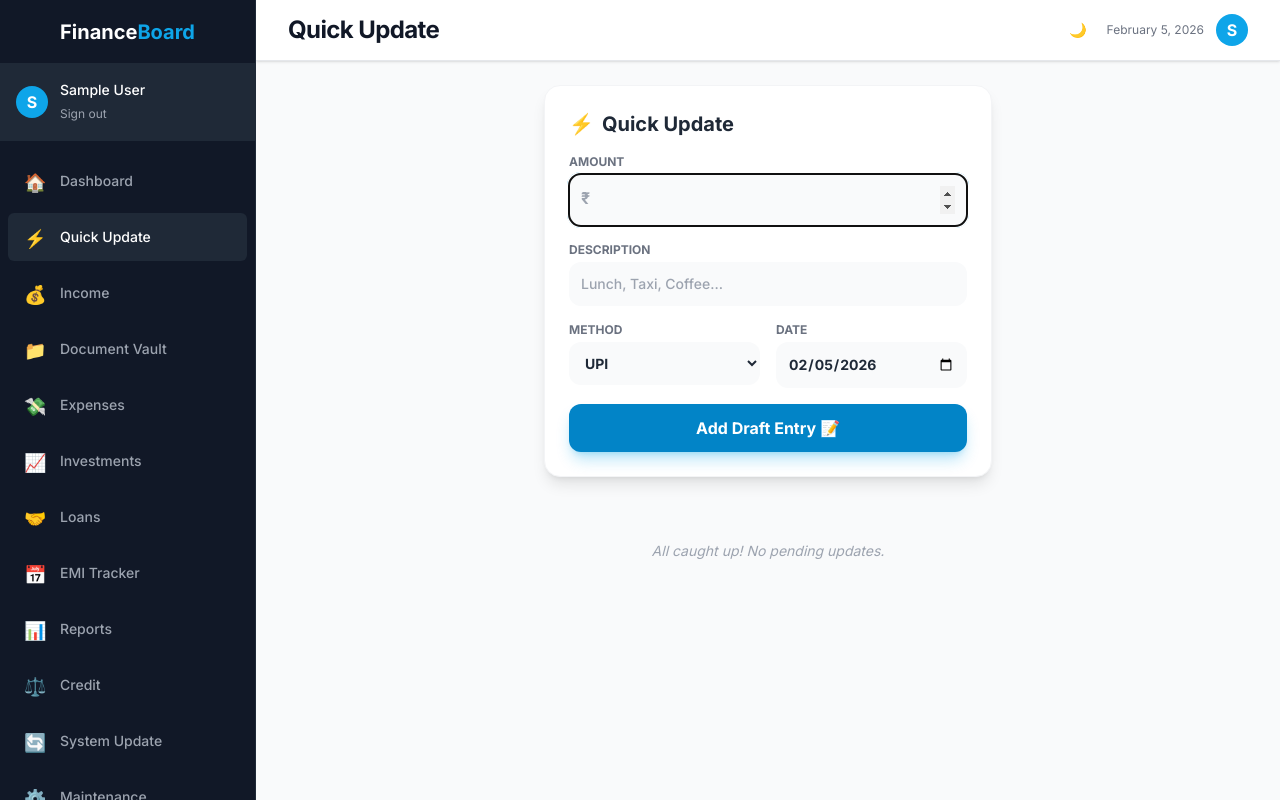
After one commit to sanjaykshebbar/Personnel_Finance_Board, a PHP site: page /pages/quick_add.php in a window 1280 px wide. The commit adds this page. Run offline with PHP 8.4, Linux system fonts and the light colour scheme; the visitor is signed in with stand-in values (Sample User, id 1); style sheets or scripts are compiled from the project's sources; some libraries are stand-ins or nearby versions.

Commit message:
v2.2.0: Added Quick Update feature for rapaid expense logging and sync

```diff
--- a/config/database.php
+++ b/config/database.php
@@ -146,6 +146,18 @@ function initDb($pdo) {
         FOREIGN KEY (user_id) REFERENCES users(id) ON DELETE CASCADE
     )";
 
+    // 9. Quick Entries (Drafts) Table
+    $queries[] = "CREATE TABLE IF NOT EXISTS quick_entries (
+        id INTEGER PRIMARY KEY AUTOINCREMENT,
+        user_id INTEGER,
+        amount REAL NOT NULL,
+        description TEXT,
+        payment_method TEXT NOT NULL,
+        date DATE NOT NULL,
+        created_at DATETIME DEFAULT CURRENT_TIMESTAMP,
+        FOREIGN KEY (user_id) REFERENCES users(id) ON DELETE CASCADE
+    )";
+
     // Execute creation queries
     foreach ($queries as $q) {
         $pdo->exec($q);
--- a/config/version.php
+++ b/config/version.php
@@ -2,7 +2,7 @@
 // config/version.php
 // Version tracking for OTA updates
 
-define('APP_VERSION', '2.1.2');
+define('APP_VERSION', '2.2.0');
 define('APP_NAME', 'Finance Board');
 define('LAST_UPDATE_COMMIT', 'unknown');
 define('LAST_UPDATE_DATE', 'unknown');
--- a/includes/nav.php
+++ b/includes/nav.php
@@ -4,6 +4,7 @@ $prefix = (basename(dirname($_SERVER['PHP_SELF'])) == 'expense-tracker') ? './'
 
 $navItems = [
     ['name' => 'Dashboard', 'url' => $prefix . 'index.php', 'icon' => 'home'],
+    ['name' => 'Quick Update', 'url' => $prefix . 'pages/quick_add.php', 'icon' => 'bolt'],
     ['name' => 'Income', 'url' => $prefix . 'pages/income.php', 'icon' => 'banknotes'],
     ['name' => 'Document Vault', 'url' => $prefix . 'pages/vault.php', 'icon' => 'folder'],
     ['name' => 'Expenses', 'url' => $prefix . 'pages/expenses.php', 'icon' => 'credit-card'],
@@ -53,6 +54,7 @@ if (!function_exists('isDataActive')) {
                         <?php
                         switch($item['icon']) {
                             case 'home': echo '🏠'; break;
+                            case 'bolt': echo '⚡'; break;
                             case 'banknotes': echo '💰'; break;
                             case 'credit-card': echo '💸'; break;
                             case 'trending-up': echo '📈'; break;
@@ -122,6 +124,7 @@ if (!function_exists('isDataActive')) {
                         <?php
                         switch($item['icon']) {
                             case 'home': echo '🏠'; break;
+                            case 'bolt': echo '⚡'; break;
                             case 'banknotes': echo '💰'; break;
                             case 'credit-card': echo '💸'; break;
                             case 'trending-up': echo '📈'; break;
--- /dev/null
+++ b/pages/quick_add.php
@@ -0,0 +1,167 @@
+<?php
+require_once '../config/database.php';
+require_once '../includes/auth.php';
+requireLogin();
+
+$userId = getCurrentUserId();
+$pageTitle = 'Quick Update';
+
+// Handle Actions
+if ($_SERVER['REQUEST_METHOD'] === 'POST') {
+    if (isset($_POST['action']) && $_POST['action'] === 'add') {
+        // ADD NEW ENTRY
+        $amount = $_POST['amount'];
+        $desc = $_POST['description'];
+        $method = $_POST['payment_method'];
+        $date = $_POST['date'];
+
+        $stmt = $pdo->prepare("INSERT INTO quick_entries (user_id, amount, description, payment_method, date) VALUES (?, ?, ?, ?, ?)");
+        $stmt->execute([$userId, $amount, $desc, $method, $date]);
+        $_SESSION['flash_message'] = "Draft entry added.";
+
+    } elseif (isset($_POST['action']) && $_POST['action'] === 'sync_all') {
+        // SYNC ALL ENTRIES
+        $stmt = $pdo->prepare("SELECT * FROM quick_entries WHERE user_id = ?");
+        $stmt->execute([$userId]);
+        $entries = $stmt->fetchAll();
+
+        if ($entries) {
+            $pdo->beginTransaction();
+            try {
+                $insStmt = $pdo->prepare("INSERT INTO expenses (user_id, date, category, description, amount, payment_method) VALUES (?, ?, 'Other', ?, ?, ?)");
+                $delStmt = $pdo->prepare("DELETE FROM quick_entries WHERE id = ?");
+
+                foreach ($entries as $e) {
+                    // Defaulting category to 'Other' for quick add, user can change later if needed or we can add category dropdown
+                    $insStmt->execute([$userId, $e['date'], $e['description'], $e['amount'], $e['payment_method']]);
+                    $delStmt->execute([$e['id']]);
+                }
+
+                $pdo->commit();
+                $_SESSION['flash_message'] = count($entries) . " entries synced successfully! 🚀";
+            } catch (Exception $e) {
+                $pdo->rollBack();
+                $_SESSION['flash_message'] = "Sync failed: " . $e->getMessage();
+            }
+        } else {
+            $_SESSION['flash_message'] = "No entries to sync.";
+        }
+    } elseif (isset($_POST['delete_id'])) {
+        // DELETE PENDING ENTRY
+        $stmt = $pdo->prepare("DELETE FROM quick_entries WHERE id = ? AND user_id = ?");
+        $stmt->execute([$_POST['delete_id'], $userId]);
+        $_SESSION['flash_message'] = "Draft deleted.";
+    }
+
+    header("Location: quick_add.php");
+    exit;
+}
+
+require_once '../includes/header.php';
+
+// Fetch Pending Entries
+$stmt = $pdo->prepare("SELECT * FROM quick_entries WHERE user_id = ? ORDER BY date DESC, id DESC");
+$stmt->execute([$userId]);
+$pendingEntries = $stmt->fetchAll();
+
+// Fetch Payment Methods
+$paymentMethods = ['UPI', 'Cash', 'Bank Account'];
+$creditStmt = $pdo->prepare("SELECT provider_name FROM credit_accounts WHERE user_id = ?");
+$creditStmt->execute([$userId]);
+while ($row = $creditStmt->fetch()) {
+    $paymentMethods[] = $row['provider_name'];
+}
+?>
+
+<div class="max-w-md mx-auto space-y-6">
+
+    <!-- Quick Add Form -->
+    <div class="bg-white dark:bg-gray-800 p-6 rounded-2xl shadow-lg border border-gray-100 dark:border-gray-700">
+        <h2 class="text-xl font-bold text-gray-800 dark:text-white mb-4 flex items-center gap-2">
+            <span>⚡</span> Quick Update
+        </h2>
+
+        <form method="POST" class="space-y-4">
+            <input type="hidden" name="action" value="add">
+
+            <div>
+                <label class="block text-xs font-bold text-gray-500 uppercase mb-1">Amount</label>
+                <div class="relative">
+                    <span class="absolute left-3 top-3 text-gray-400 font-bold">₹</span>
+                    <input type="number" step="0.01" name="amount" required autofocus
+                           class="w-full pl-8 p-3 bg-gray-50 dark:bg-gray-900 border-none rounded-xl text-lg font-black focus:ring-2 focus:ring-brand-500">
+                </div>
+            </div>
+
+            <div>
+                <label class="block text-xs font-bold text-gray-500 uppercase mb-1">Description</label>
+                <input type="text" name="description" placeholder="Lunch, Taxi, Coffee..."
+                       class="w-full p-3 bg-gray-50 dark:bg-gray-900 border-none rounded-xl text-sm font-medium focus:ring-2 focus:ring-brand-500">
+            </div>
+
+            <div class="grid grid-cols-2 gap-4">
+                <div>
+                    <label class="block text-xs font-bold text-gray-500 uppercase mb-1">Method</label>
+                    <select name="payment_method" class="w-full p-3 bg-gray-50 dark:bg-gray-900 border-none rounded-xl text-sm font-bold focus:ring-2 focus:ring-brand-500">
+                        <?php foreach($paymentMethods as $pm): ?>
+                            <option value="<?php echo htmlspecialchars($pm); ?>"><?php echo htmlspecialchars($pm); ?></option>
+                        <?php endforeach; ?>
+                    </select>
+                </div>
+                <div>
+                    <label class="block text-xs font-bold text-gray-500 uppercase mb-1">Date</label>
+                    <input type="date" name="date" value="<?php echo date('Y-m-d'); ?>" required
+                           class="w-full p-3 bg-gray-50 dark:bg-gray-900 border-none rounded-xl text-sm font-bold focus:ring-2 focus:ring-brand-500">
+                </div>
+            </div>
+
+            <button type="submit" class="w-full bg-brand-600 hover:bg-brand-700 text-white font-bold py-3 rounded-xl shadow-lg shadow-brand-500/30 transition transform active:scale-95">
+                Add Draft Entry 📝
+            </button>
+        </form>
+    </div>
+
+    <!-- Actions & Stats -->
+    <?php if (count($pendingEntries) > 0): ?>
+        <div class="bg-indigo-50 dark:bg-indigo-900/20 p-4 rounded-xl border border-indigo-100 dark:border-indigo-900/40 flex items-center justify-between">
+            <div>
+                <p class="text-xs font-bold text-indigo-600 dark:text-indigo-400 uppercase">Pending Sync</p>
+                <p class="text-xl font-black text-indigo-900 dark:text-indigo-200"><?php echo count($pendingEntries); ?> Items</p>
+            </div>
+            <form method="POST">
+                <input type="hidden" name="action" value="sync_all">
+                <button type="submit" class="bg-indigo-600 hover:bg-indigo-700 text-white px-6 py-2 rounded-lg font-bold shadow-md transition">
+                    Sync All 🚀
+                </button>
+            </form>
+        </div>
+
+        <!-- Pending List -->
+        <div class="space-y-3">
+            <?php foreach($pendingEntries as $entry): ?>
+                <div class="bg-white dark:bg-gray-800 p-4 rounded-xl shadow-sm border border-gray-100 dark:border-gray-700 flex justify-between items-center group">
+                    <div>
+                        <p class="font-bold text-gray-800 dark:text-white"><?php echo htmlspecialchars($entry['description'] ?: 'Unspecified'); ?></p>
+                        <p class="text-xs text-gray-500">
+                            <?php echo $entry['date']; ?> • <span class="text-brand-600 font-semibold"><?php echo $entry['payment_method']; ?></span>
+                        </p>
+                    </div>
+                    <div class="flex items-center gap-4">
+                        <span class="font-black text-gray-900 dark:text-white">₹<?php echo number_format($entry['amount'], 2); ?></span>
+                        <form method="POST" onsubmit="return confirm('Delete this draft?');">
+                            <input type="hidden" name="delete_id" value="<?php echo $entry['id']; ?>">
+                            <button type="submit" class="text-gray-400 hover:text-red-500 transition">✕</button>
+                        </form>
+                    </div>
+                </div>
+            <?php endforeach; ?>
+        </div>
+    <?php else: ?>
+        <div class="text-center py-10 text-gray-400 italic text-sm">
+            All caught up! No pending updates.
+        </div>
+    <?php endif; ?>
+
+</div>
+
+<?php require_once '../includes/footer.php'; ?>
```
Also changed, not shown: pages/changelog.php (+40 -1 lines).
